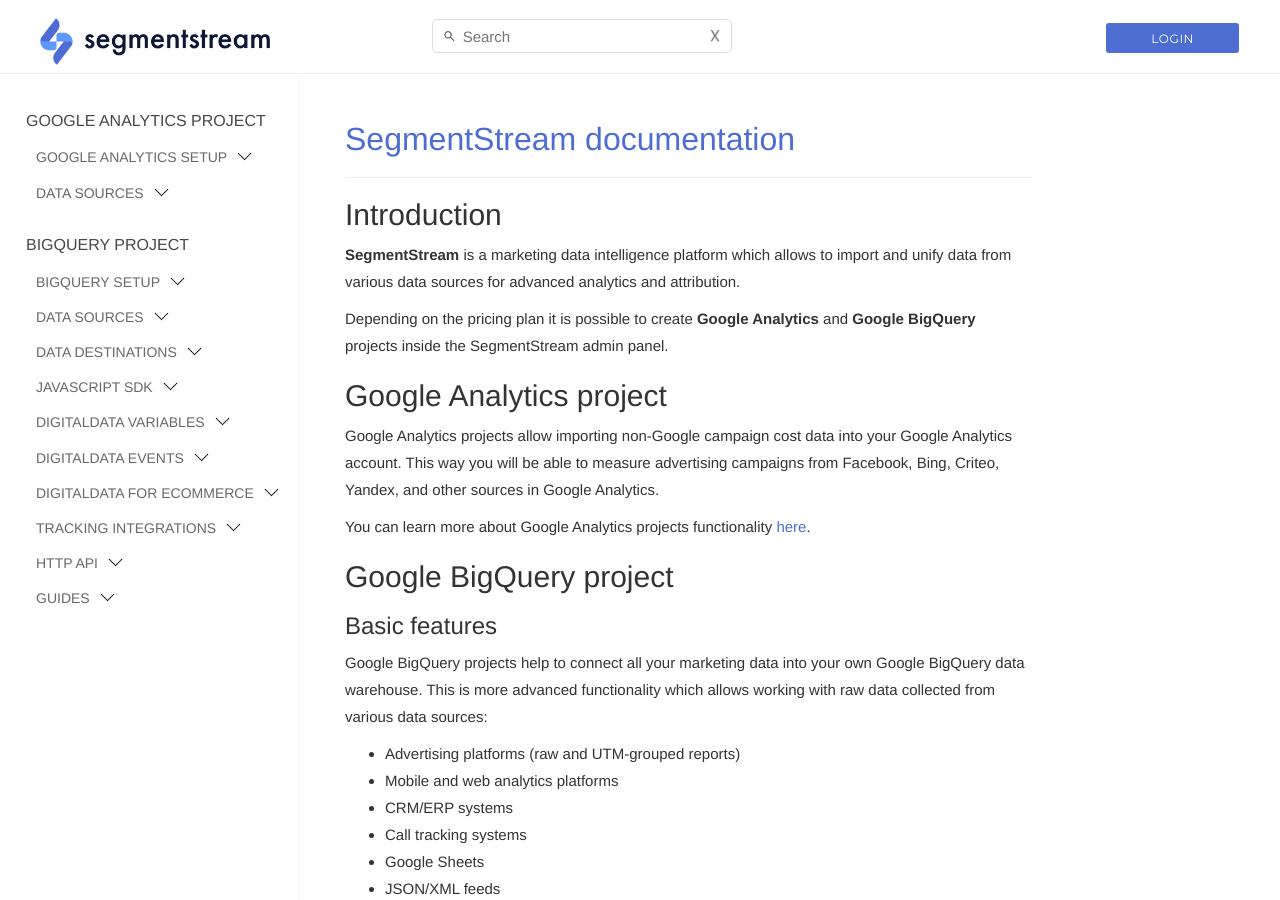
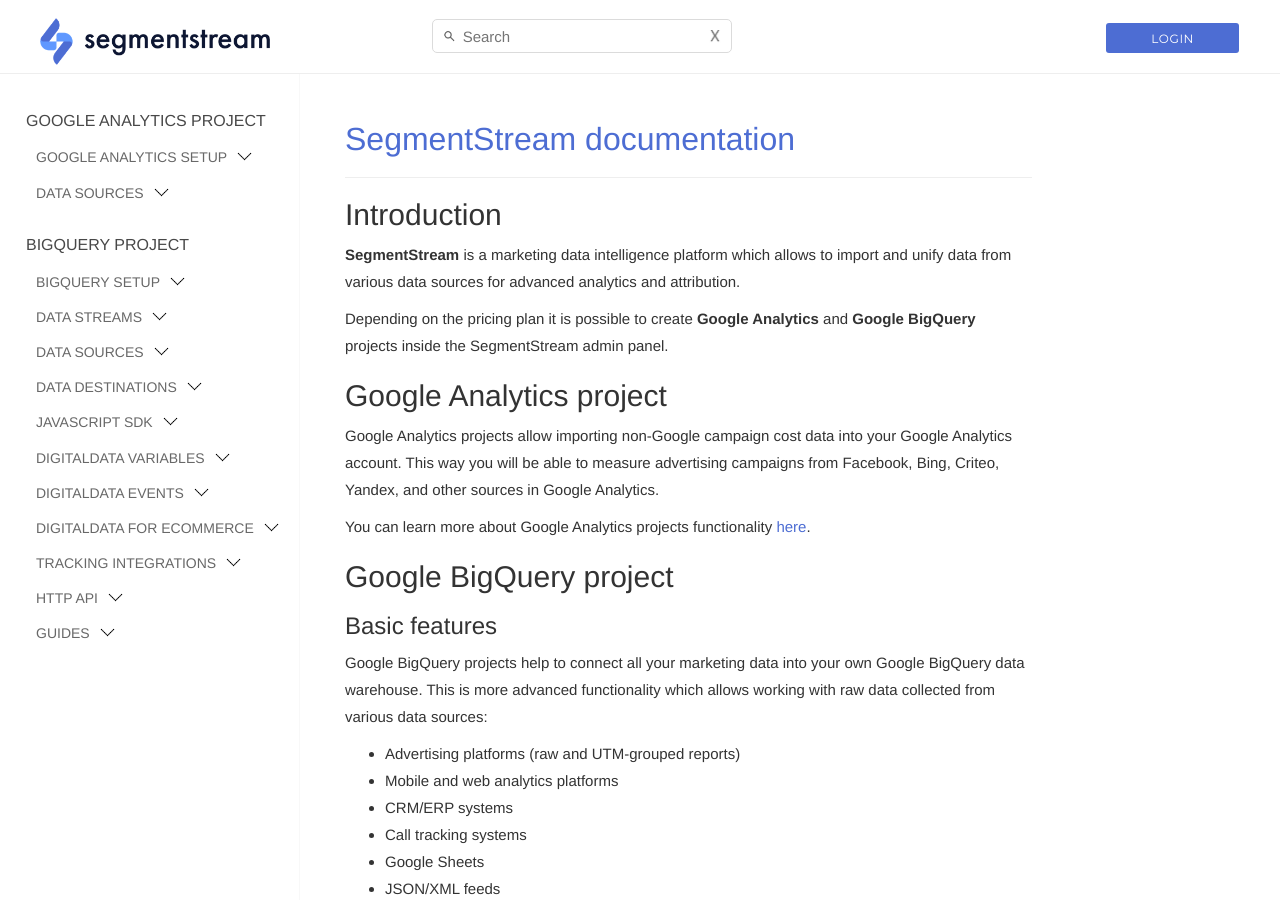
Before and after one commit to segmentstream-com/segmentstream-com.github.io, a Jekyll site: the page built from index.md, in a window 1280 px wide and 900 px high. Built offline with Jekyll 4.4.1, drawn with Linux system fonts in a browser that asks for light colours; nearby versions of some CDN libraries; our own code applies the rules of GitHub Pages for plain Markdown files.

Commit message:
added section

```diff
--- a/_config.yml
+++ b/_config.yml
@@ -21,6 +21,7 @@
     ]],
     ['BigQuery project', [
         ['bigquery', 'BigQuery Setup'],
+        ['datastreams', 'Data Streams'],
         ['datasources', 'Data Sources'],
         ['datadestinations', 'Data Destinations'],
         ['javascript-sdk', 'JavaScript SDK'],
```
